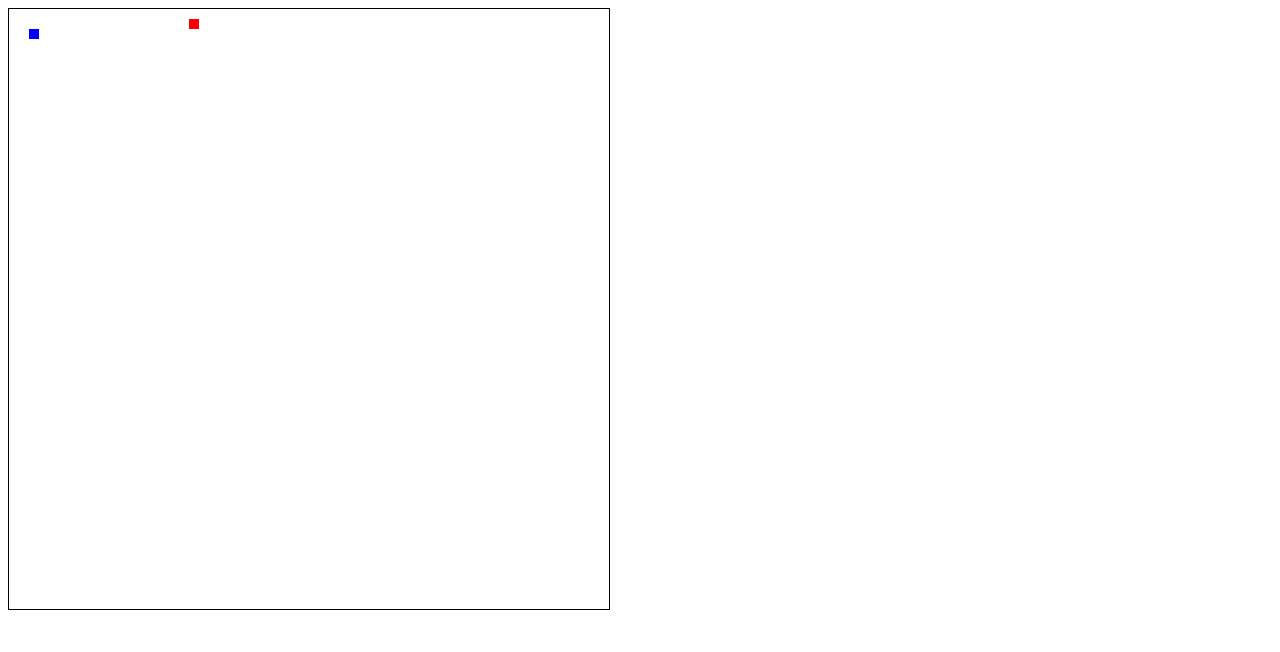
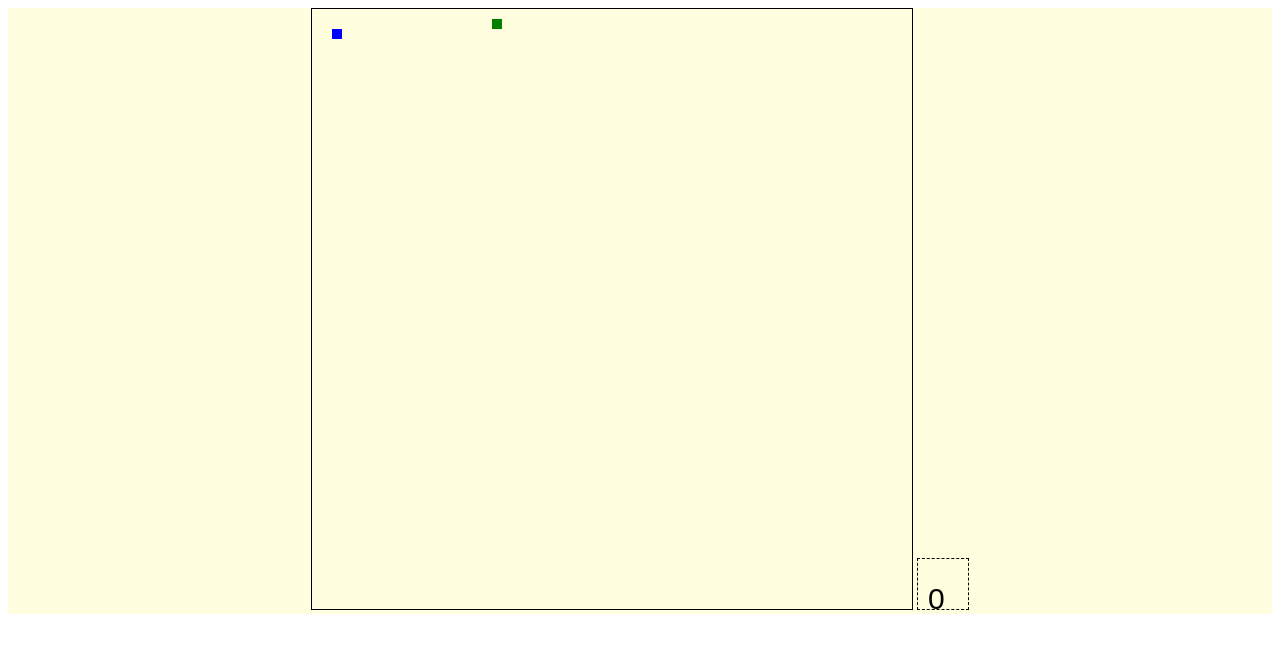
Before and after one commit to brayanlopez/Snake-Javascript, a website: page JuegoJavascript/public_html/index.html in a window 1280 px wide. Drawn offline with Linux system fonts and the light colour scheme.

Commit message:
Add files via upload

```diff
--- a/JuegoJavascript/nbproject/private/private.xml
+++ b/JuegoJavascript/nbproject/private/private.xml
@@ -3,7 +3,9 @@
     <editor-bookmarks xmlns="http://www.netbeans.org/ns/editor-bookmarks/2" lastBookmarkId="0"/>
     <open-files xmlns="http://www.netbeans.org/ns/projectui-open-files/2">
         <group>
+            <file>file:/G:/2018-3/Modelos%202/JuegoJavascript/public_html/Estilos.css</file>
             <file>file:/G:/2018-3/Modelos%202/JuegoJavascript/public_html/Snake.js</file>
+            <file>file:/G:/2018-3/Modelos%202/JuegoJavascript/public_html/index.html</file>
         </group>
     </open-files>
 </project-private>
--- a/JuegoJavascript/public_html/Estilos.css
+++ b/JuegoJavascript/public_html/Estilos.css
@@ -11,3 +11,11 @@ and open the template in the editor.
 #canvas{
     border: 1px solid black;
 }
+
+#contenedor{
+    background-color: lightyellow;
+}
+
+#puntaje{
+    border: 1px dashed black;
+}
--- a/JuegoJavascript/public_html/Snake.js
+++ b/JuegoJavascript/public_html/Snake.js
@@ -2,6 +2,8 @@
 var velocidad = 80;
 var tamano = 10;
 
+/**
+ */
 class Objeto {
     constructor() {
         this.tamano = tamano;
@@ -64,18 +66,37 @@ class Comida extends Objeto {
         this.x = this.generar();
         this.y = this.generar();
     }
-    dibujar(ctx) {
-        ctx.fillStyle = "#FF0000";
+    dibujar(ctx, color = "red") {
+        ctx.fillStyle = color;
         ctx.fillRect(this.x, this.y, this.tamano, this.tamano);
     }
 }
+class Juego {
+    constructor() {
+        this.puntaje = 0;
+    }
+    aumentar() {
+        this.puntaje += 1;
+    }
+
+    reiniciarPuntaje() {
+        this.puntaje = 0;
+    }
+
+    getPuntaje() {
+        return this.puntaje;
+    }
+}
+
 //Objetos del juego
+var gestor = new Juego();
 var cabeza = new Cola(20, 20);
 var comida = new Comida();
 var ejex = true;
 var ejey = true;
 var xdir = 0;
 var ydir = 0;
+
 function movimiento() {
     var nx = cabeza.x + xdir;
     var ny = cabeza.y + ydir;
@@ -83,6 +104,9 @@ function movimiento() {
 }
 function control(event) {
     var cod = event.keyCode;
+    if(cod == 13){
+        jugando = true;
+    }
     if (ejex) {
         if (cod == 38) {
             ydir = -tamano;
@@ -118,13 +142,18 @@ function findeJuego() {
     ydir = 0;
     ejex = true;
     ejey = true;
+
     cabeza = new Cola(20, 20);
     comida = new Comida();
-    alert("Perdiste");
+    //alert("Perdiste " + "Puntaje: " + gestor.getPuntaje());
+
+    gestor.reiniciarPuntaje();
 }
 function choquepared() {
     if (cabeza.x < 0 || cabeza.x > 590 || cabeza.y < 0 || cabeza.y > 590) {
+        jugando = false;
         findeJuego();
+
     }
 }
 function choquecuerpo() {
@@ -134,8 +163,9 @@ function choquecuerpo() {
     } catch (err) {
         temp = null;
     }
-    while (temp != null) {
+    while (temp !== null) {
         if (cabeza.choque(temp)) {
+            jugando = false;
             //fin de juego
             findeJuego();
         } else {
@@ -146,20 +176,31 @@ function choquecuerpo() {
 
 function dibujar() {
     var canvas = document.getElementById("canvas");
+    var score = document.getElementById("puntaje");
     var ctx = canvas.getContext("2d");
+    var ctxpt = score.getContext("2d");
     ctx.clearRect(0, 0, canvas.width, canvas.height);
+    ctxpt.clearRect(0, 0, score.width, score.height);
+    ctxpt.font = "30px Arial";
+    ctx.font = "30px Arial";
+    if(!jugando) ctx.fillText("perdiste, oprimer enter", 10, 50);
+    ctxpt.fillText(gestor.getPuntaje(), 10, 50);
     //aquí abajo va todo el dibujo
     cabeza.dibujar(ctx);
-    comida.dibujar(ctx);
+    comida.dibujar(ctx, "green");
 }
 function main() {
+    if(jugando){
         choquecuerpo();
         choquepared();
         dibujar();
         movimiento();
         if (cabeza.choque(comida)) {
+            gestor.aumentar();
             comida.colocar();
             cabeza.meter();
         }
     }
+}
+var jugando=true;
 setInterval("main()", velocidad);
--- a/JuegoJavascript/public_html/index.html
+++ b/JuegoJavascript/public_html/index.html
@@ -9,8 +9,9 @@
         <script type="text/javascript" src="Snake.js"></script>
     </head>
     <body onkeydown="control(event);">
-        <canvas id="canvas" width="600" height="600"></canvas>
-        <!--    	<img id="personaje" src="Imagen2.png">
-        -->
+        <DIV ALIGN = center id="contenedor">
+            <canvas id="canvas" width="600" height="600"></canvas>
+            <canvas id="puntaje" width="50" height="50"></canvas>
+        </DIV>
     </body>
 </html>
```
Lines whose indentation alone changed are shown as unchanged.
